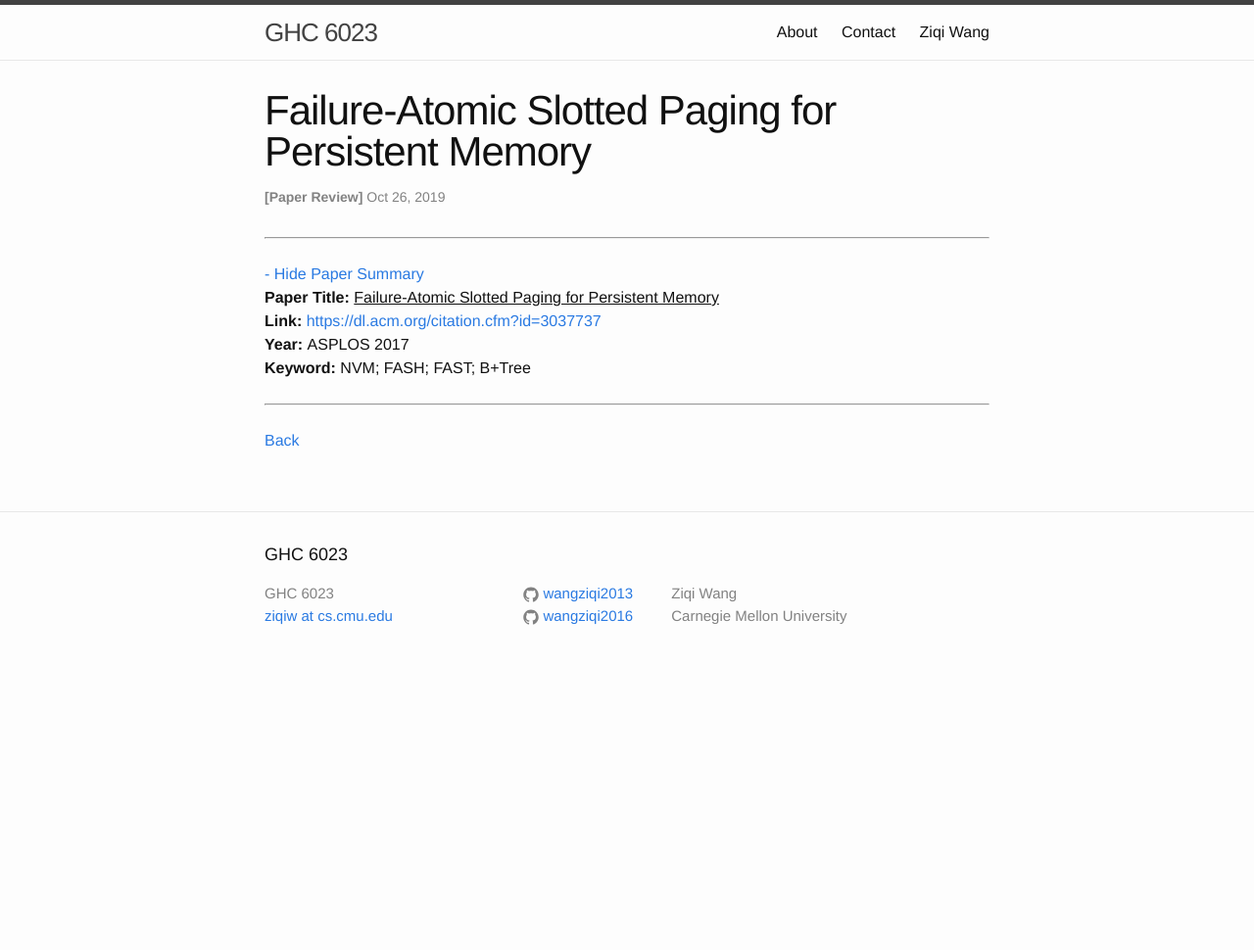
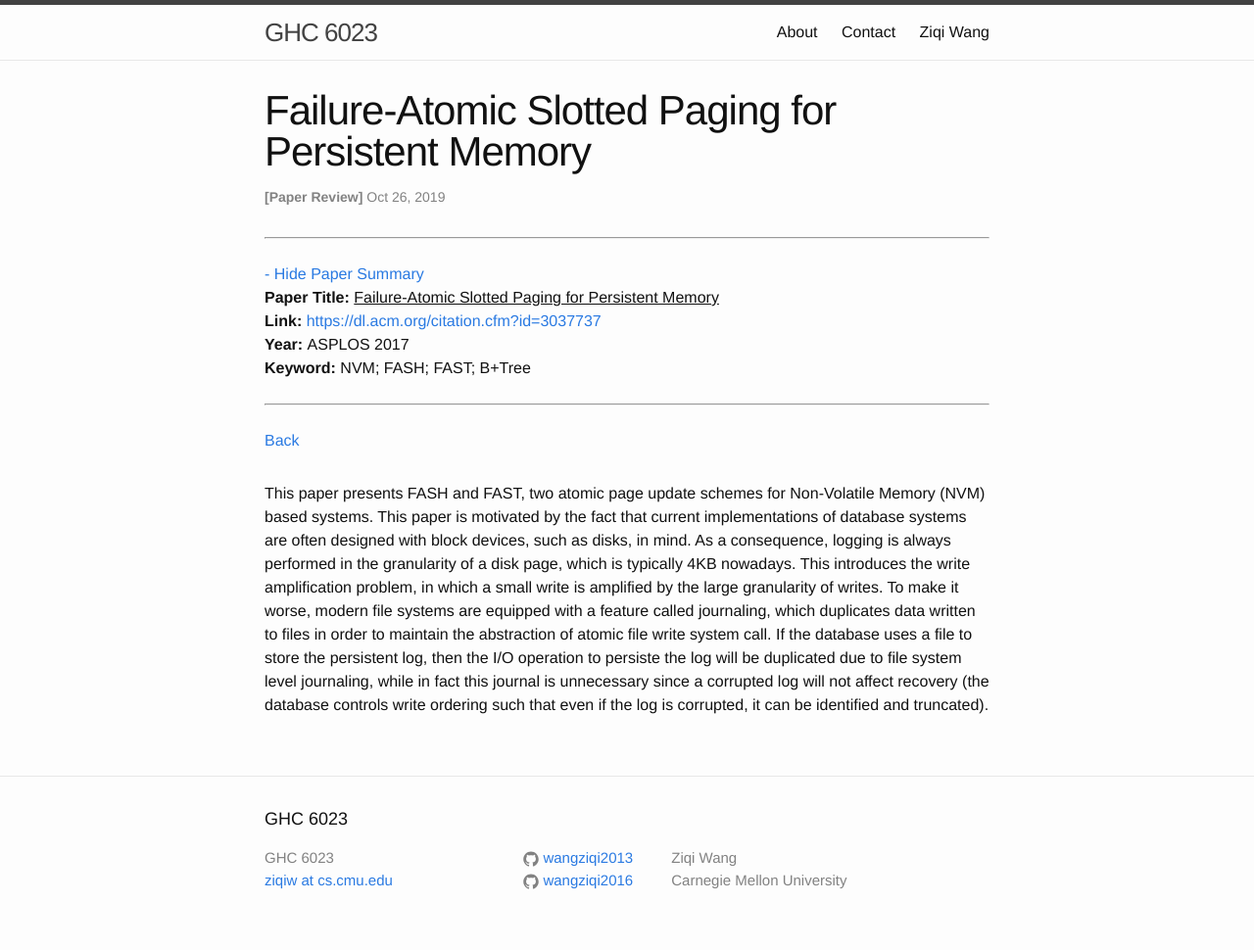
Before and after one commit to wangziqi2013/wangziqi2013.github.io, a Jekyll site: the page built from _posts/2019-10-25-fash-fast.markdown, in a window 1280 px wide. Shown: the whole page at 98% size. Built offline with Jekyll 4.4.1, drawn with Linux system fonts in a browser that asks for light colours; before the commit the page ends 900 px from its top, so only the background shows below that.

Commit message:
Adding motivation

```diff
--- a/_posts/2019-10-25-fash-fast.markdown
+++ b/_posts/2019-10-25-fash-fast.markdown
@@ -12,3 +12,13 @@ htm_cd:
 htm_cr:
 version_mgmt:
 ---
+
+This paper presents FASH and FAST, two atomic page update schemes for Non-Volatile Memory (NVM) based systems. This paper
+is motivated by the fact that current implementations of database systems are often designed with block devices, such
+as disks, in mind. As a consequence, logging is always performed in the granularity of a disk page, which is typically
+4KB nowadays. This introduces the write amplification problem, in which a small write is amplified by the large granularity
+of writes. To make it worse, modern file systems are equipped with a feature called journaling, which duplicates data
+written to files in order to maintain the abstraction of atomic file write system call. If the database uses a file to
+store the persistent log, then the I/O operation to persiste the log will be duplicated due to file system level journaling,
+while in fact this journal is unnecessary since a corrupted log will not affect recovery (the database controls write ordering
+such that even if the log is corrupted, it can be identified and truncated).
```
